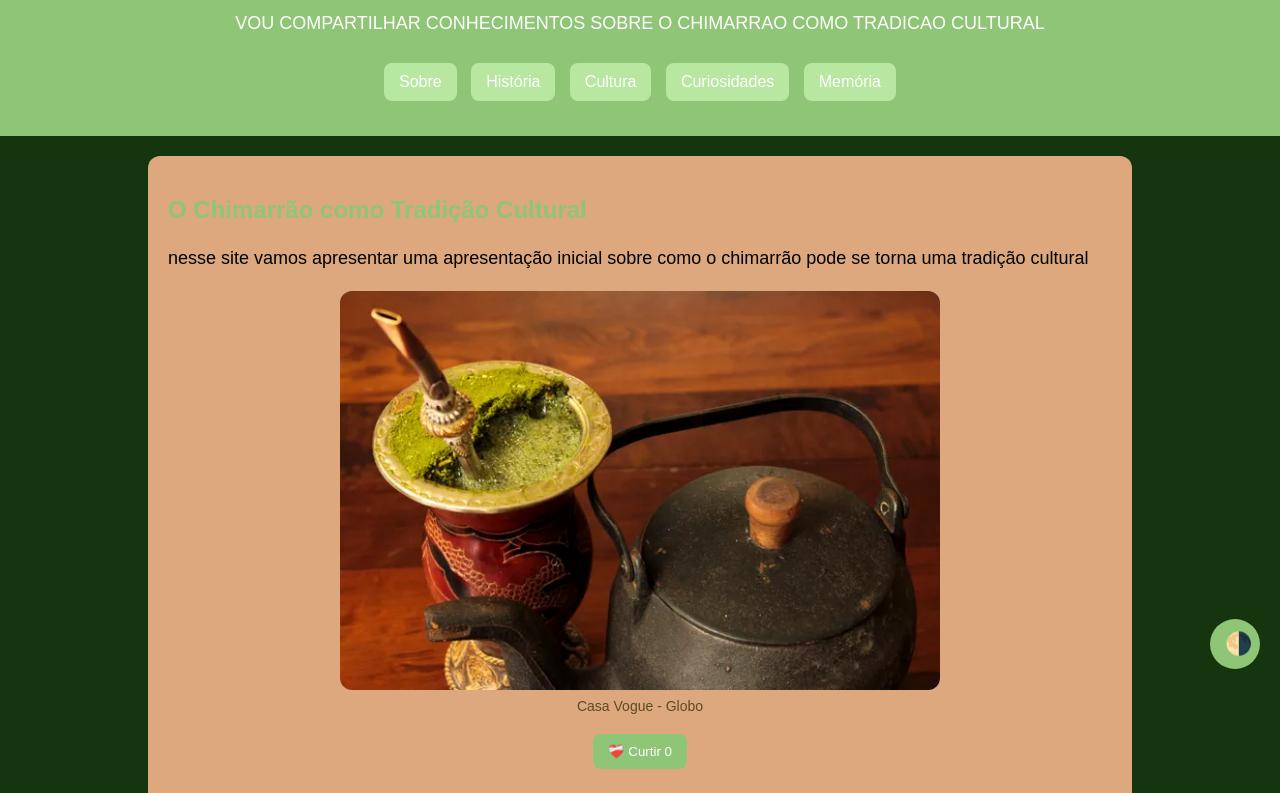
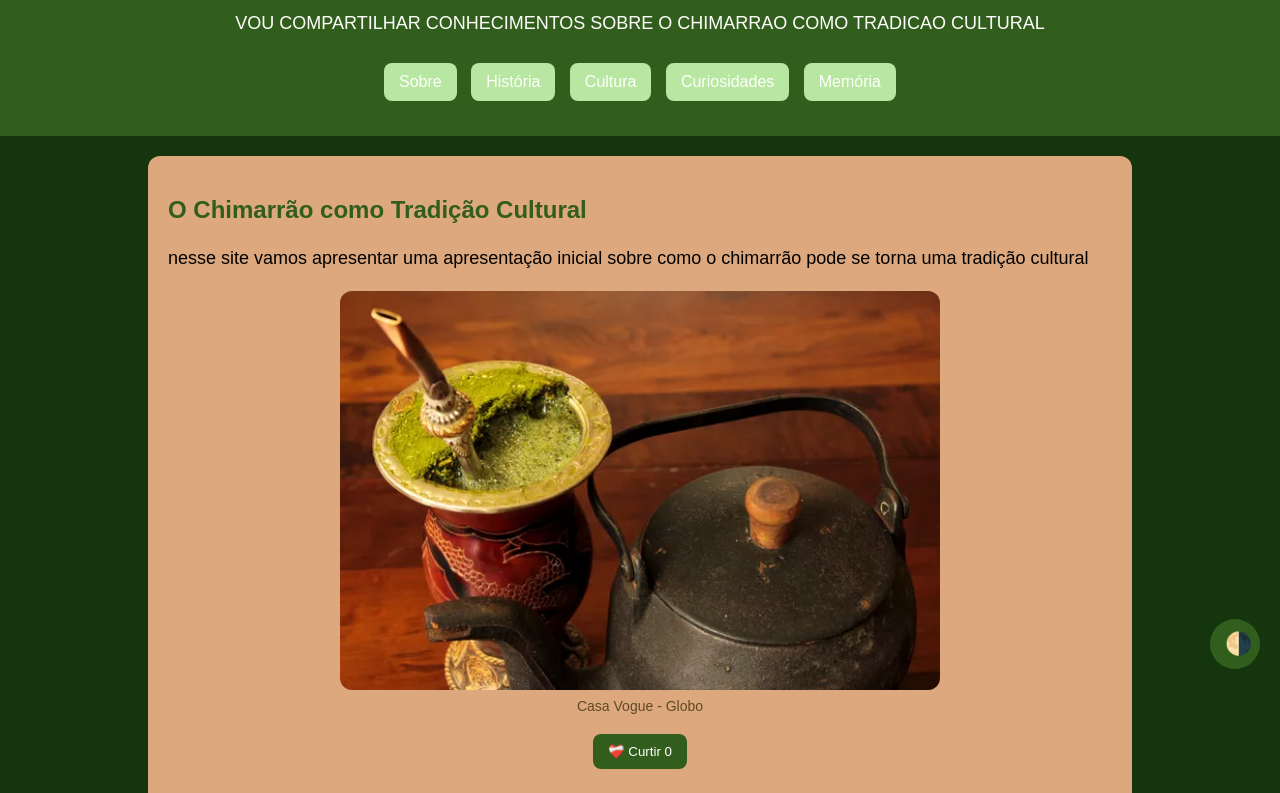
Before and after one commit to mariabonatomaia-cmd/arte.paranaense, a plain HTML site: page index.html in a window 1280 px wide. Shown: the part 111-904 px from the top of the page. Drawn offline with Linux system fonts and the light colour scheme.

Commit message:
cachorres

```diff
--- a/style.css
+++ b/style.css
@@ -1,7 +1,7 @@
 :root {
     --cor-fundo: rgb(20, 53, 13);
     --cor-texto: black;
-    --cor-principal: rgb(143, 197, 118);
+    --cor-principal: rgb(49, 94, 28);
     --cor-secundaria: rgb(183, 231, 160);
     --cor-hover: rgb(225, 250, 204);
     --cor-superficie: rgb(221, 168, 125);
@@ -11,11 +11,11 @@
     --cor-rodape:  rgb(49, 156, 0);
 }
 .tema-escuro {
-    --cor-fundo: black;
+    --cor-fundo: rgb(14, 88, 8);
     --cor-texto: white;
     --cor-principal: rgb(126, 207, 126);
     --cor-superficie: black;
-    --cor-card: black;
+    --cor-card: rgb(151, 238, 117);
 }
 
 
```
